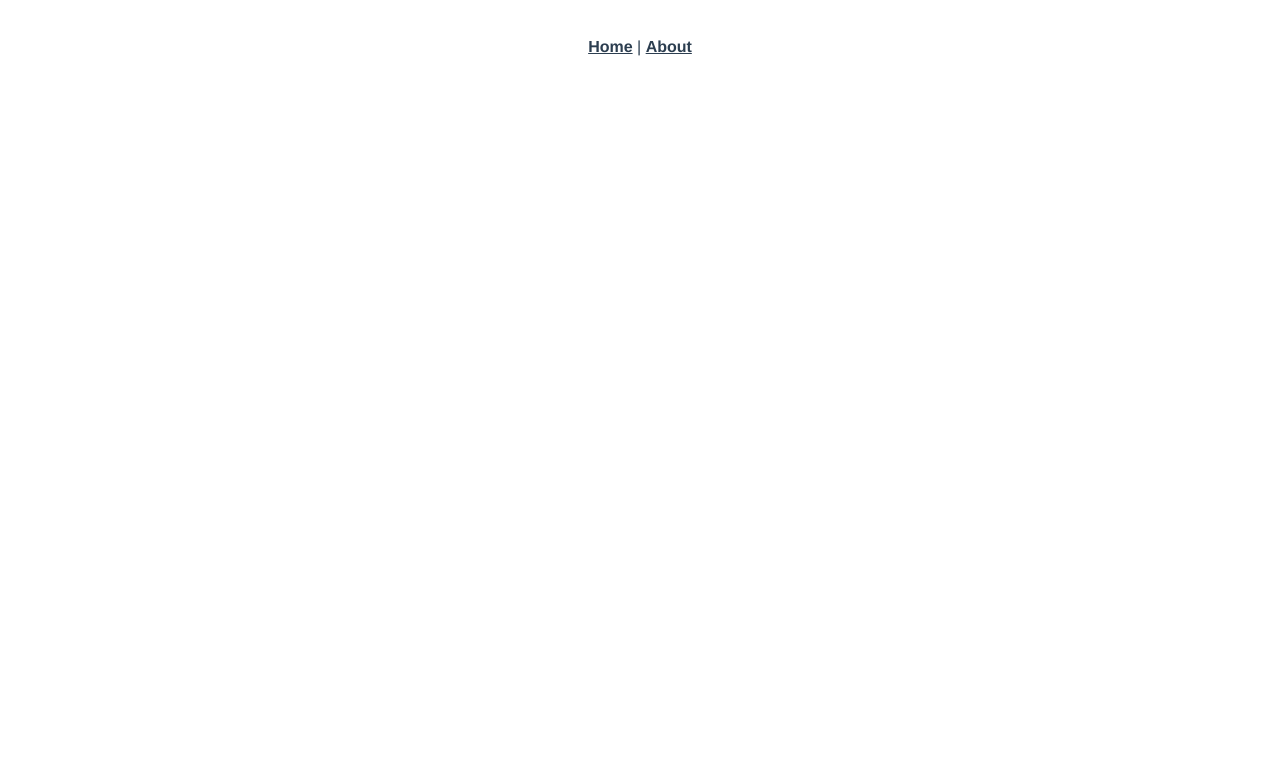
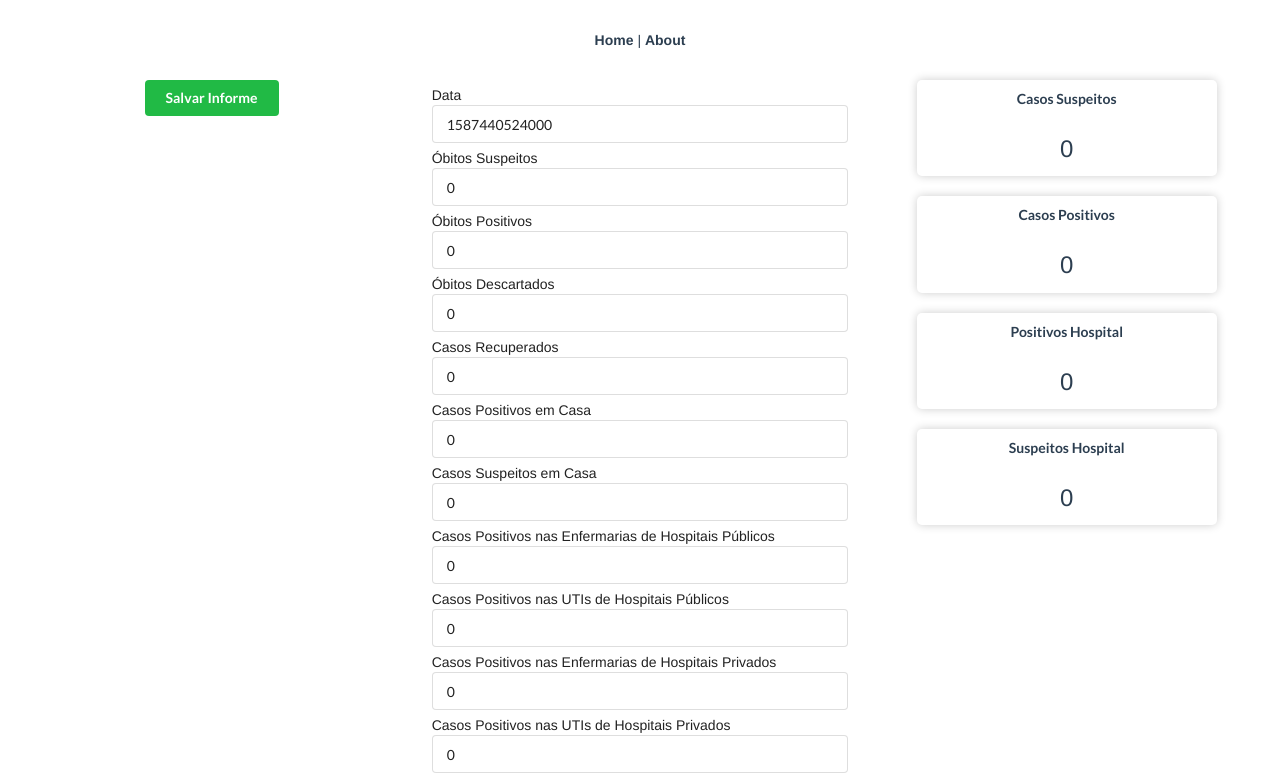
Before and after one commit to alexislopes/spnd-app, a Vue app: page /informe in a window 1280 px wide. Shown: the top 780 px of the page. Built offline with nearby package versions, Linux system fonts and the light colour scheme.

Commit message:
start project commit

```diff
--- a/package.json
+++ b/package.json
@@ -8,6 +8,7 @@
     "lint": "vue-cli-service lint"
   },
   "dependencies": {
+    "axios": "^0.19.2",
     "core-js": "^3.6.4",
     "register-service-worker": "^1.7.1",
     "vue": "^2.6.11",
--- a/public/index.html
+++ b/public/index.html
@@ -1,15 +1,23 @@
 <!DOCTYPE html>
 <html lang="en">
   <head>
-    <meta charset="utf-8">
-    <meta http-equiv="X-UA-Compatible" content="IE=edge">
-    <meta name="viewport" content="width=device-width,initial-scale=1.0">
-    <link rel="icon" href="<%= BASE_URL %>favicon.ico">
+    <meta charset="utf-8" />
+    <meta http-equiv="X-UA-Compatible" content="IE=edge" />
+    <meta name="viewport" content="width=device-width,initial-scale=1.0" />
+    <link rel="icon" href="<%= BASE_URL %>favicon.ico" />
+    <link
+      rel="stylesheet"
+      href="https://cdnjs.cloudflare.com/ajax/libs/semantic-ui/2.4.1/semantic.min.css"
+    />
     <title><%= htmlWebpackPlugin.options.title %></title>
   </head>
   <body>
     <noscript>
-      <strong>We're sorry but <%= htmlWebpackPlugin.options.title %> doesn't work properly without JavaScript enabled. Please enable it to continue.</strong>
+      <strong
+        >We're sorry but <%= htmlWebpackPlugin.options.title %> doesn't work
+        properly without JavaScript enabled. Please enable it to
+        continue.</strong
+      >
     </noscript>
     <div id="app"></div>
     <!-- built files will be auto injected -->
--- a/src/router/index.js
+++ b/src/router/index.js
@@ -8,7 +8,7 @@ const routes = [
   {
     path: "/",
     name: "Home",
-    component: Home
+    component: Home,
   },
   {
     path: "/about",
@@ -17,14 +17,19 @@ const routes = [
     // this generates a separate chunk (about.[hash].js) for this route
     // which is lazy-loaded when the route is visited.
     component: () =>
-      import(/* webpackChunkName: "about" */ "../views/About.vue")
-  }
+      import(/* webpackChunkName: "about" */ "../views/About.vue"),
+  },
+  {
+    path: "/informe",
+    name: "Informe",
+    component: () => import("../views/Informe.vue"),
+  },
 ];
 
 const router = new VueRouter({
   mode: "history",
   base: process.env.BASE_URL,
-  routes
+  routes,
 });
 
 export default router;
--- /dev/null
+++ b/src/views/Informe.vue
@@ -0,0 +1,234 @@
+<template>
+  <div class="fragment">
+    <div>
+      <button @click="salvar" class="ui green button" id="salvar">
+        Salvar Informe
+      </button>
+    </div>
+
+    <div>
+      <div class="ui input">
+        <label>Data</label>
+        <input type="number" v-model="informe.timestamp" />
+      </div>
+
+      <div class="ui input">
+        <label>Óbitos Suspeitos</label>
+        <input type="number" v-model="informe.obitos_suspeitos" />
+      </div>
+
+      <div class="ui input">
+        <label>Óbitos Positivos</label>
+        <input type="number" v-model="informe.obitos_positivos" />
+      </div>
+
+      <div class="ui input">
+        <label>Óbitos Descartados</label>
+        <input type="number" v-model="informe.obitos_descartados" />
+      </div>
+
+      <div class="ui input">
+        <label>Casos Recuperados</label>
+        <input type="number" v-model="informe.casos_recuperados" />
+      </div>
+
+      <div class="ui input">
+        <label>Casos Positivos em Casa</label>
+        <input type="number" v-model="informe.positivo_casa" />
+      </div>
+
+      <div class="ui input">
+        <label>Casos Suspeitos em Casa</label>
+        <input type="number" v-model="informe.suspeitos_casa" />
+      </div>
+
+      <div class="ui input">
+        <label>Casos Positivos nas Enfermarias de Hospitais Públicos</label>
+        <input type="number" v-model="informe.positivo_publico_enfermaria" />
+      </div>
+
+      <div class="ui input">
+        <label>Casos Positivos nas UTIs de Hospitais Públicos</label>
+        <input type="number" v-model="informe.positivo_publico_uti" />
+      </div>
+
+      <div class="ui input">
+        <label>Casos Positivos nas Enfermarias de Hospitais Privados</label>
+        <input type="number" v-model="informe.positivo_privado_enfermaria" />
+      </div>
+
+      <div class="ui input">
+        <label>Casos Positivos nas UTIs de Hospitais Privados</label>
+        <input type="number" v-model="informe.positivo_privado_uti" />
+      </div>
+
+      <div class="ui input">
+        <label>Casos Suspeitos nas Enfermarias de Hospitais Públicos</label>
+        <input type="number" v-model="informe.suspeito_publico_enfermaria" />
+      </div>
+
+      <div class="ui input">
+        <label>Casos Suspeitos nas UTIs de Hospitais Públicos</label>
+        <input type="number" v-model="informe.suspeito_publico_uti" />
+      </div>
+
+      <div class="ui input">
+        <label>Casos Suspeitos nas Enfermarias de Hospitais Privados</label>
+        <input type="number" v-model="informe.suspeito_privado_enfermaria" />
+      </div>
+
+      <div class="ui input">
+        <label>Casos Suspeitos nas UTIs de Hospitais Privados</label>
+        <input type="number" v-model="informe.suspeito_privado_uti" />
+      </div>
+    </div>
+    <div class="agreggate">
+      <div class="tile">
+        <h5>Casos Suspeitos</h5>
+        <p>{{ casosSuspeitos }}</p>
+      </div>
+
+      <div class="tile">
+        <h5>Casos Positivos</h5>
+        <p>{{ casosPositivos }}</p>
+      </div>
+
+      <div class="tile">
+        <h5>Positivos Hospital</h5>
+        <p>{{ positivosHospital }}</p>
+      </div>
+
+      <div class="tile">
+        <h5>Suspeitos Hospital</h5>
+        <p>{{ suspeitosHospital }}</p>
+      </div>
+    </div>
+  </div>
+</template>
+
+<script>
+import axios from "axios";
+
+export default {
+  data() {
+    return {
+      informe: {
+        timestamp: new Date().getTime(),
+        casos_suspeitos: 0,
+        obitos_suspeitos: 0,
+        casos_positivos: 0,
+        obitos_positivos: 0,
+        obitos_descartados: 0,
+        casos_recuperados: 0,
+        positivo_casa: 0,
+        positivo_hospital: 0,
+        suspeitos_casa: 0,
+        suspeitos_hospital: 0,
+        positivo_publico_enfermaria: 0,
+        positivo_publico_uti: 0,
+        positivo_privado_enfermaria: 0,
+        positivo_privado_uti: 0,
+        suspeito_publico_enfermaria: 0,
+        suspeito_publico_uti: 0,
+        suspeito_privado_enfermaria: 0,
+        suspeito_privado_uti: 0,
+      },
+    };
+  },
+  computed: {
+    casosSuspeitos() {
+      return (
+        Number(this.informe.obitos_suspeitos) +
+        Number(this.informe.suspeitos_casa) +
+        this.suspeitosHospital
+      );
+    },
+    positivosHospital() {
+      return (
+        Number(this.informe.positivo_privado_uti) +
+        Number(this.informe.positivo_publico_enfermaria) +
+        Number(this.informe.positivo_privado_enfermaria) +
+        Number(this.informe.positivo_publico_uti)
+      );
+    },
+    suspeitosHospital() {
+      return (
+        Number(this.informe.suspeito_publico_enfermaria) +
+        Number(this.informe.suspeito_publico_uti) +
+        Number(this.informe.suspeito_privado_enfermaria) +
+        Number(this.informe.suspeito_privado_uti)
+      );
+    },
+    casosPositivos() {
+      return (
+        Number(this.informe.positivo_casa) +
+        Number(this.informe.obitos_positivos) +
+        this.positivosHospital
+      );
+    },
+  },
+  methods: {
+    async salvar() {
+      document.querySelector("#salvar").classList.add("loading");
+
+      this.informe.casos_suspeitos = this.casosSuspeitos;
+      this.informe.casos_positivos = this.casosPositivos;
+      this.informe.positivo_hospital = this.positivosHospital;
+      this.informe.suspeitos_hospital = this.suspeitosHospital;
+      console.log(this.informe);
+
+      const res = await axios.post(
+        "https://covid19-sjc-api.herokuapp.com/informe",
+        this.informe
+      );
+
+      //   const res = await axios.post(
+      //     "http://localhost:5000/informe",
+      //     this.informe
+      //   );
+
+      if (res.status === 201)
+        document.querySelector("#salvar").classList.remove("loading");
+    },
+  },
+};
+</script>
+
+<style scoped>
+.fragment {
+  display: grid;
+  grid-template-columns: 1fr 1fr 1fr;
+}
+
+.ui.input {
+  display: flex;
+  flex-direction: column;
+  margin: 5px;
+}
+
+label {
+  text-align: start;
+}
+
+.tile {
+  box-shadow: 0px 0px 10px 0px rgba(0, 0, 0, 0.2);
+  border-radius: 5px;
+  width: 300px;
+  margin-bottom: 20px;
+}
+
+.tile h5,
+.tile p {
+  padding: 10px;
+}
+
+.tile p {
+  font-size: 24px;
+  padding-top: 0;
+  margin-bottom: 20px;
+}
+
+.agreggate {
+  margin: 0 auto;
+}
+</style>
```
Also changed, not shown: 1 other file (tests, documents, lock files or other folders).
